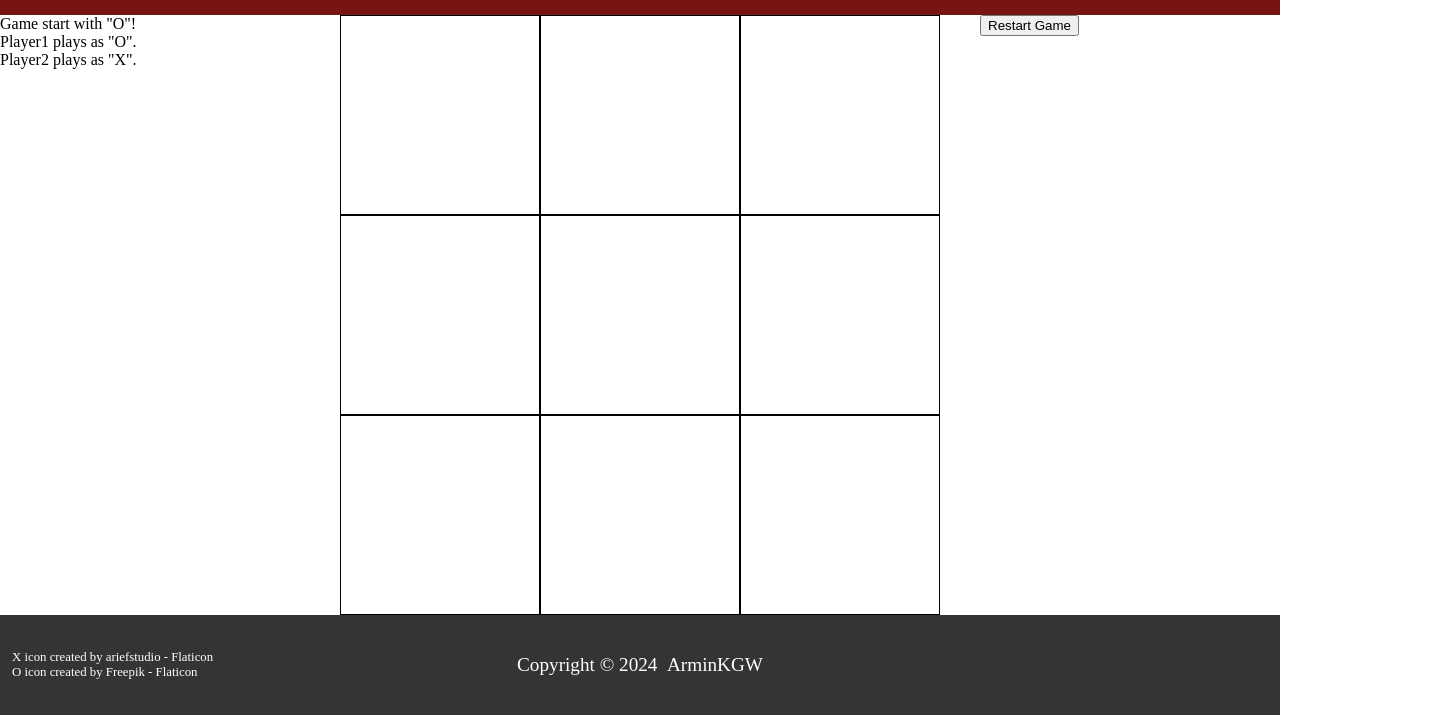
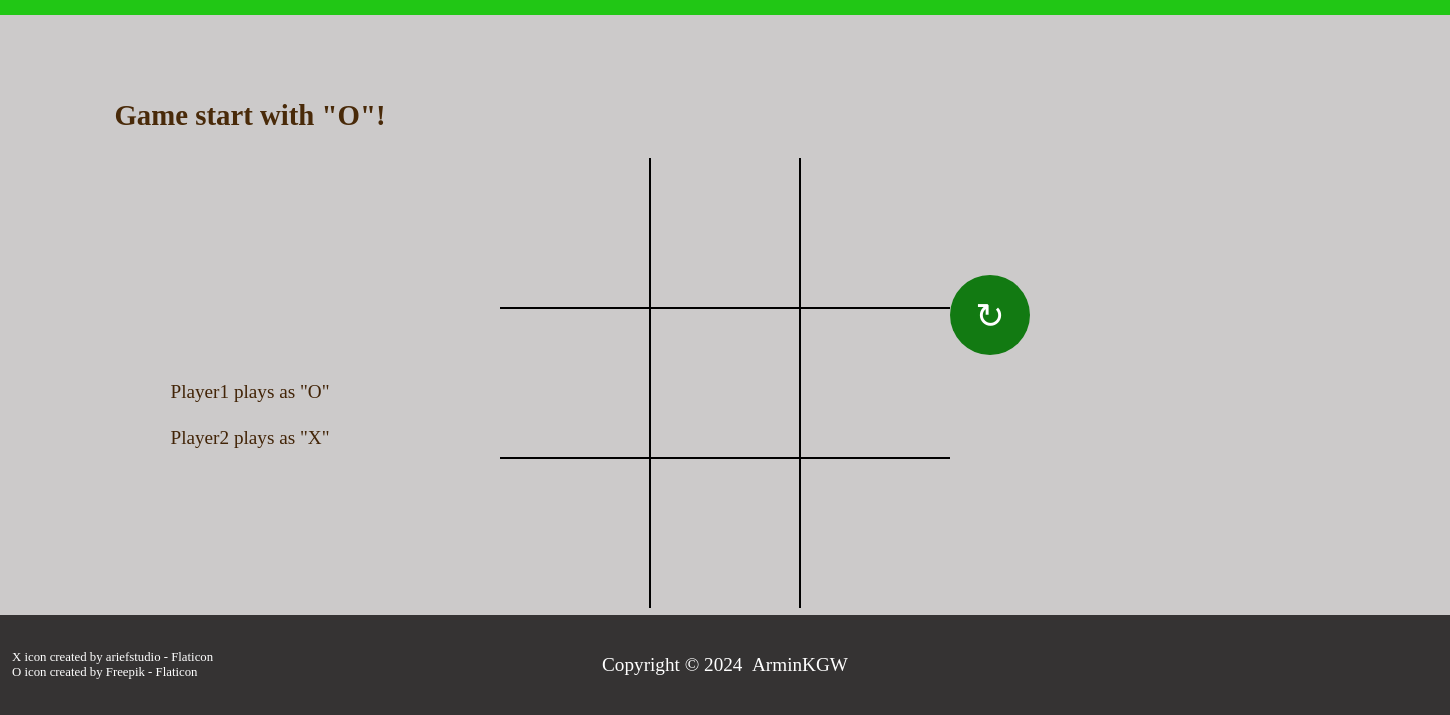
Before and after one commit to ArminKGW/tic-tac-toe, a plain HTML site: page index.html in a window 1280 px wide. Shown: the part 85-800 px from the top of the page, 1450 px wide, since content can reach past the window. Drawn offline with Linux system fonts and the light colour scheme.

Commit message:
Add css styling

```diff
--- a/index.html
+++ b/index.html
@@ -15,24 +15,26 @@
         <div class="rules">
             <div class="start-how">Game start with "O"!</div>
             <div class="player-name">
-                <div>Player1 plays as "O".</div>
-                <div>Player2 plays as "X".</div>
+                <div>Player1 plays as "O"</div>
+                <div>Player2 plays as "X"</div>
             </div>
         </div>
-        <div class="game-board">
-            <div class="cell"></div>
-            <div class="cell"></div>
-            <div class="cell"></div>
-            <div class="cell"></div>
-            <div class="cell"></div>
-            <div class="cell"></div>
-            <div class="cell"></div>
-            <div class="cell"></div>
-            <div class="cell"></div>
+        <div class="middle-content">
+            <div class="result"></div>
+            <div class="game-board">
+                <div class="cell top left"></div>
+                <div class="cell top"></div>
+                <div class="cell top right"></div>
+                <div class="cell left"></div>
+                <div class="cell"></div>
+                <div class="cell right"></div>
+                <div class="cell left bottom"></div>
+                <div class="cell bottom"></div>
+                <div class="cell right bottom"></div>
+            </div>
         </div>
-        <div class="result-reset">
-            <div class="result"></div>
-            <div class="reset-button"><button></button></div>
+        <div class="reset">
+            <div class="reset-button"><button>&#x21BB;</button></div>
         </div>
     </div>
     <div class="footer">
--- a/script.js
+++ b/script.js
@@ -13,9 +13,8 @@ const gameBoard = (function(){
 
 const gameFlow = (function (){
     let moveNumber = 0, isFinished = false;
-    const resetBtn = document.querySelector(".result-reset button");
+    const resetBtn = document.querySelector(".reset button");
     const result = document.querySelector(".result");
-    resetBtn.textContent = "Restart Game";
     const getMoveNumber = () => moveNumber;
     const incrementMoveNumber = () => moveNumber++;
     const resetMoveNumber = () => moveNumber = 0;
@@ -130,7 +129,6 @@ function checkDiagonal(){
 
 function showResult(winner){
     gameFlow.isFinished = true;
-    gameFlow.resetBtn.textContent = "Play Again?";
     if(winner === 'O'){
         gameFlow.result.textContent = "The winner is player1!"
     }
@@ -138,7 +136,7 @@ function showResult(winner){
         gameFlow.result.textContent = "The winner is player2!";
     }
     else if(winner === "none"){
-        gameFlow.result.textContent = "Draw!";
+        gameFlow.result.textContent = "It is a tie!";
     }
 
 
@@ -160,7 +158,6 @@ function resetDisplay(){
             removeImg.remove();
         }
     });
-    gameFlow.resetBtn.textContent = "Restart Game";
     gameFlow.result.textContent = "";
 }
 
--- a/styles.css
+++ b/styles.css
@@ -1,6 +1,10 @@
 @font-face{
     font-family: "Dosis";
     src: url(fonts/dosis.medium.ttf);
+}
+
+:root{
+    --green-theme: rgb(33, 199, 21);
 }
 
 body{
@@ -15,9 +19,10 @@ body{
 .header{
     font-family: "New Times Roman", sans-serif;
     width: 100%;
-    background-color: rgb(121, 21, 16);
-    color: rgb(53, 51, 51);
-    font-size: 2rem;
+    background-color: rgb(33, 199, 21);
+    color: white;
+    font-size: 2.2rem;
+    font-weight: 700;
     display: grid;
     place-items: center;
 }
@@ -25,19 +30,47 @@ body{
 .container{
     width: 100%;
     display: grid;
-    grid-template: 1fr / 300px 1fr 300px;
+    grid-template: 1fr / 500px 1fr 500px;
+    background-color: rgb(204, 202, 202);
 }
 
 .rules{
     grid-column: 1 / 2;
+    display: grid;
+    grid-template-rows: 200px 1fr;
+    place-items: center;
+}
+
+.start-how{
+    font-size: 1.8rem;
+    color: rgb(73, 42, 9);
+    font-weight: 700;
+}
+
+.player-name{
+    display: grid;
+    gap: 24px;
+    font-size: 1.2rem;
+    color: rgb(66, 36, 7)
+}
+
+.middle-content{
+    grid-column: 2 / 3;
+    display: grid;
+    grid-template-rows: 100px 1fr;
+    justify-items: center;
+}
+
+.result{
+    font-size: 2rem;
+    align-self: end;
 }
 
 .game-board{
-    grid-column: 2 / 3;
-    justify-self: center;
+    margin-top: 36px;
+    display: grid;
+    grid-template: repeat(3, 150px) / repeat(3, 150px);
     align-self: center;
-    display: grid;
-    grid-template: repeat(3, 200px) / repeat(3, 200px);
 }
 
 .cell{
@@ -45,9 +78,47 @@ body{
     place-items: center;
     border: 1px solid black;
 }
+
+.cell.top{
+    border-top: 0;
+}
+
+.cell.right{
+    border-right: 0;
+}
+
+.cell.bottom{
+    border-bottom: 0;
+}
+
+.cell.left{
+    border-left: 0;
+}
+
 img{
-    height: 150px;
-    width: 150px;
+    height: 120px;
+    width: 120px;
+}
+
+.reset{
+    display: flex;
+    align-items: center;
+}
+
+button{
+    width: 80px;
+    height: 80px;
+    padding: 0;
+    border: 0;
+    border-radius: 50%;
+    background-color: rgb(18, 122, 18);
+    color: white;
+    font-size: 2.2rem;
+}
+
+button:hover{
+    cursor: pointer;
+    background-color: var(--green-theme);
 }
 
 .footer{
```
